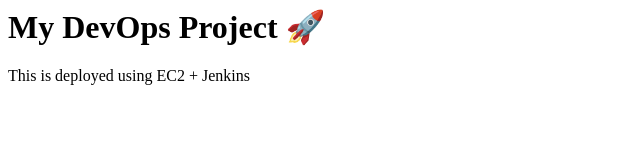
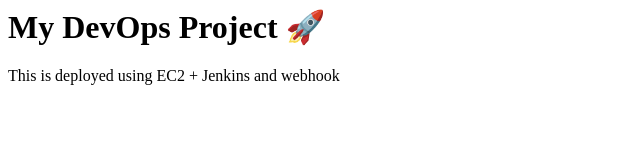
Before and after one commit to CharanRakindi/DevOps-SNIST, a website: page index.html in a window 1280 px wide. Shown: the whole page, without its empty margins (0-640 px from the left). Drawn offline with Linux system fonts and the light colour scheme.

Commit message:
Update index.html

```diff
--- a/index.html
+++ b/index.html
@@ -1,2 +1,2 @@
 <h1>My DevOps Project 🚀</h1>
-<p>This is deployed using EC2 + Jenkins</p>
+<p>This is deployed using EC2 + Jenkins and webhook</p>
```
